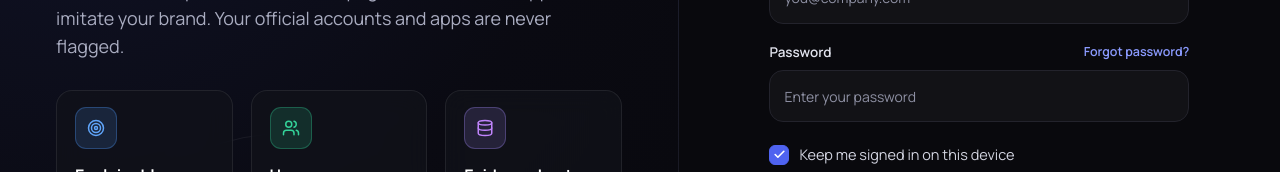
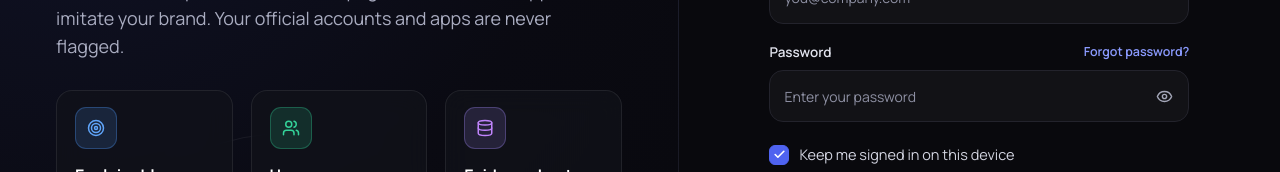
Before and after one commit to NEXacxlerate/Brand-Shield, a React (Vite) app in the folder frontend/: page /login in a window 1280 px wide. Shown: the part 307-479 px from the top of the page. Built offline with nearby package versions, Linux system fonts and the light colour scheme; no server answers.

Commit message:
feat: show/hide password eye toggle on login page

```diff
--- a/frontend/src/pages/LoginPage.tsx
+++ b/frontend/src/pages/LoginPage.tsx
@@ -1,7 +1,7 @@
 import React, { useEffect, useState } from 'react';
 import { BrandMark, Wordmark } from '../components/common/BrandMark';
 import { Link, useLocation, useNavigate } from 'react-router-dom';
-import { Target, Users, Database, Lock, Check, ArrowLeft } from 'lucide-react';
+import { Target, Users, Database, Lock, Check, ArrowLeft, Eye, EyeOff } from 'lucide-react';
 import { ApiError } from '../api/client';
 import { sm } from '../api/sm';
 import { safeStudioNext } from '../utils/studio';
@@ -15,6 +15,7 @@ export const LoginPage: React.FC = () => {
   const from = (location.state as { from?: string } | null)?.from;
   const [email, setEmail] = useState('');
   const [password, setPassword] = useState('');
+  const [showPw, setShowPw] = useState(false);
   const [keepSignedIn, setKeepSignedIn] = useState(true);
   const [busy, setBusy] = useState(false);
   const [errorMsg, setErrorMsg] = useState<string | null>(null);
@@ -159,9 +160,10 @@ export const LoginPage: React.FC = () => {
                   Forgot password?
                 </button>
               </div>
+              <div className="pw-field">
                 <input
                   id="password"
-                type="password"
+                  type={showPw ? 'text' : 'password'}
                   className="form-input"
                   value={password}
                   onChange={(e) => setPassword(e.target.value)}
@@ -169,6 +171,16 @@ export const LoginPage: React.FC = () => {
                   required
                   autoComplete="current-password"
                 />
+                <button
+                  type="button"
+                  className="pw-toggle"
+                  onClick={() => setShowPw(!showPw)}
+                  aria-label={showPw ? 'Hide password' : 'Show password'}
+                  aria-pressed={showPw}
+                >
+                  {showPw ? <EyeOff size={17} /> : <Eye size={17} />}
+                </button>
+              </div>
             </div>
 
             <div
```
Lines whose indentation alone changed are shown as unchanged.
